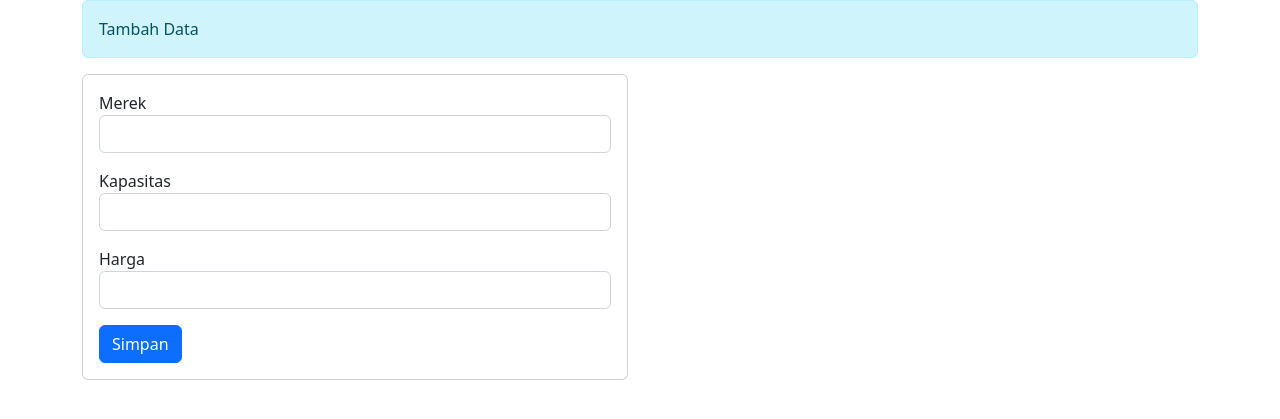
After one commit to pahrulirfan/web-dasar-ilkom-22, a PHP site: page /crud/add.php in a window 1280 px wide. The commit adds this page. Shown: the top 419 px of the page. Run offline with PHP 8.4, Linux system fonts and the light colour scheme.

Commit message:
form tambah

```diff
--- /dev/null
+++ b/crud/add.php
@@ -0,0 +1,49 @@
+<!DOCTYPE html>
+<html lang="en">
+
+<head>
+    <meta charset="UTF-8">
+    <meta http-equiv="X-UA-Compatible" content="IE=edge">
+    <meta name="viewport" content="width=device-width, initial-scale=1.0">
+    <title>Tambah Data</title>
+    <link rel="stylesheet" href="https://cdn.jsdelivr.net/npm/bootstrap@5.2.3/dist/css/bootstrap.min.css">
+</head>
+
+<body>
+    <div class="container">
+
+        <div class="alert alert-info">Tambah Data</div>
+
+        <div class="row">
+
+            <div class="col-md-6">
+
+                <div class="card card-body">
+
+                    <form action="add.php" method="post">
+                        <div class="mb-3">
+                            <label for="">Merek</label>
+                            <input type="text" name="txtmerek" class="form-control">
+                        </div>
+                        <div class="mb-3">
+                            <label for="">Kapasitas</label>
+                            <input type="text" name="txtkapasitas" class="form-control">
+                        </div>
+                        <div class="mb-3">
+                            <label for="">Harga</label>
+                            <input type="text" name="txtharga" class="form-control">
+                        </div>
+
+                        <input type="submit" name="simpan" value="Simpan" class="btn btn-primary">
+                    </form>
+
+                </div>
+
+            </div>
+
+        </div>
+
+    </div>
+</body>
+
+</html>
--- a/crud/home.php
+++ b/crud/home.php
@@ -14,6 +14,10 @@ require 'setting.php';
     <div class="container">
 
         <div class="alert alert-info text-center">Data Komponen</div>
+
+        <a href="add.php" class="btn btn-primary float-end">Tambah Komponen</a>
+
+        <br> <br>
 
         <table class="table table-bordered">
             <thead>
```
